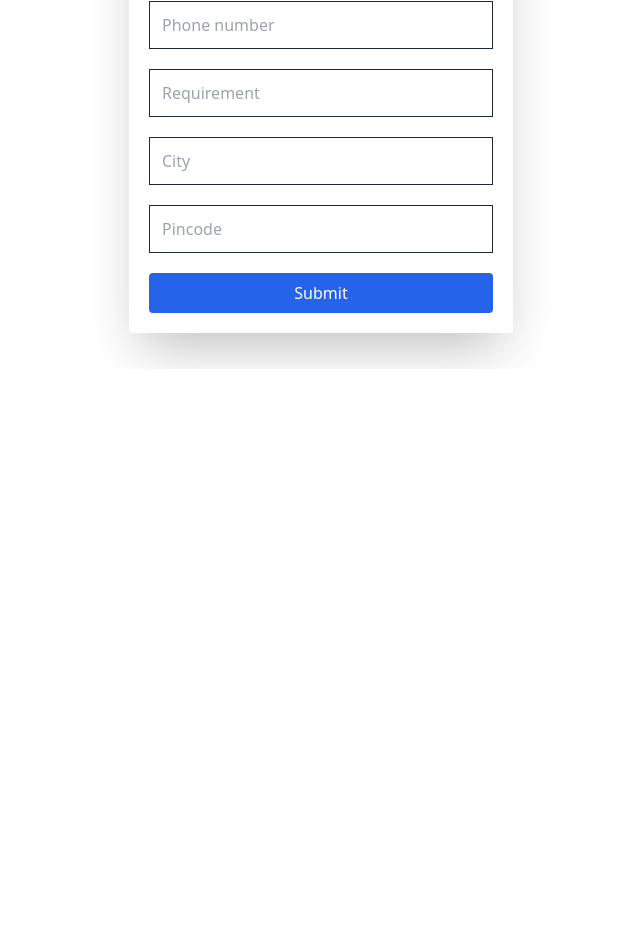
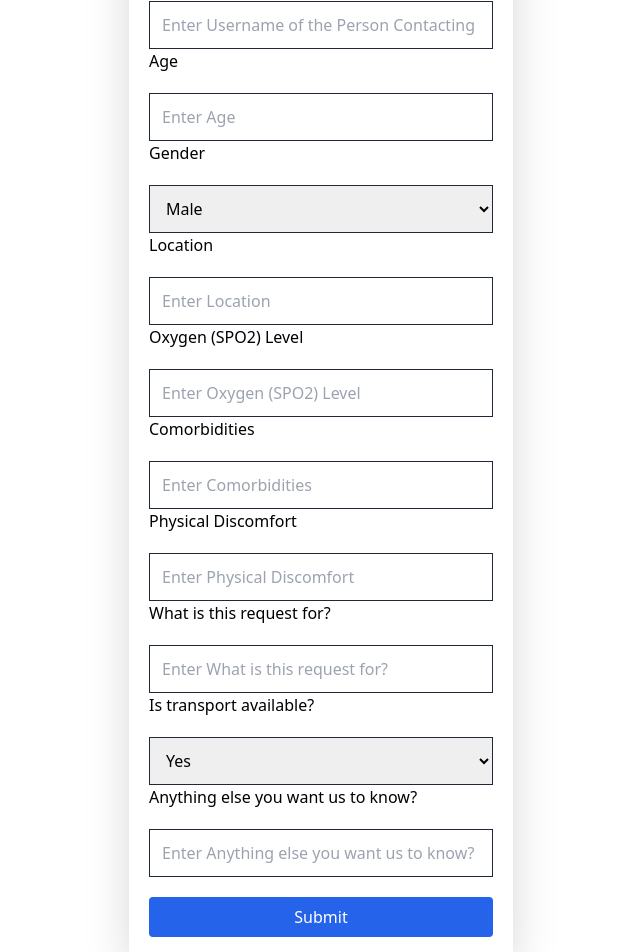
Before and after one commit to shvam0000/Covid-Resources-Frontend, a React (Create React App) app: page /add-request in a window 1280 px wide. Shown: the part 431-1383 px from the top of the page, without its empty margins (319-959 px from the left). Before the commit the page ends 800 px from the top, so only its background shows below. Built offline with nearby package versions, Linux system fonts and the light colour scheme.

Commit message:
✨ added more entries in request form

```diff
--- a/package.json
+++ b/package.json
@@ -8,6 +8,10 @@
     "@testing-library/react": "^11.1.0",
     "@testing-library/user-event": "^12.1.10",
     "autoprefixer": "^10.2.5",
+    "body-parser": "^1.19.0",
+    "express": "^4.17.1",
+    "mongodb": "^3.6.6",
+    "path": "^0.12.7",
     "postcss": "^8.2.15",
     "postcss-cli": "^8.3.1",
     "react": "^17.0.2",
@@ -16,6 +20,7 @@
     "react-router-dom": "^5.2.0",
     "react-scripts": "4.0.3",
     "tailwindcss": "^2.1.2",
+    "util": "^0.11.1",
     "web-vitals": "^1.0.1"
   },
   "scripts": {
--- a/src/components/AddRequest.js
+++ b/src/components/AddRequest.js
@@ -1,4 +1,6 @@
 import React from 'react';
+
+import '../assets/main.css'
 
 const AddRequest = () => {
   return (
@@ -8,34 +10,70 @@ const AddRequest = () => {
       </div>
       <div className="bg-white w-96 shadow-2xl rounded p-5">
         <form className="space-y-5 mt-5">
+          <label className="mt-5">Name of the patient</label>
           <input
             type="text"
-            placeholder="Name"
+            placeholder="Enter Name of the Patient"
             className="border border-gray-800 w-full h-12 px-3 focus:outline-none"
           />
+          <label className="mt-10">Username of the Person Contacting us</label>
+
           <input
-            type="email"
-            placeholder="Email"
+            type="text"
+            placeholder="Enter Username of the Person Contacting us"
             className="border border-gray-800 w-full h-12 px-3 focus:outline-none"
           />
+          <label className="mt-5">Age</label>
+          <input
+            type="number"
+            placeholder="Enter Age"
+            className="border border-gray-800 w-full h-12 px-3 focus:outline-none"
+          />
+          <label className="mt-5">Gender</label>
+          <select className="border border-gray-800 w-full h-12 px-3 focus:outline-none">
+            <option value="male">Male</option>
+            <option value="female">Female</option>
+            <option value="others">Others</option>
+          </select>
+          <label className="mt-">Location</label>
           <input
             type="text"
-            placeholder="Phone number"
+            placeholder="Enter Location"
             className="border border-gray-800 w-full h-12 px-3 focus:outline-none"
           />
+          <label className="mt-5">Oxygen (SPO2) Level</label>
           <input
             type="text"
-            placeholder="Requirement"
+            placeholder="Enter Oxygen (SPO2) Level"
             className="border border-gray-800 w-full h-12 px-3 focus:outline-none"
           />
+          <label className="mt-5">Comorbidities</label>
           <input
             type="text"
-            placeholder="City"
+            placeholder="Enter Comorbidities"
             className="border border-gray-800 w-full h-12 px-3 focus:outline-none"
           />
+          <label className="mt-5">Physical Discomfort</label>
           <input
             type="text"
-            placeholder="Pincode"
+            placeholder="Enter Physical Discomfort"
+            className="border border-gray-800 w-full h-12 px-3 focus:outline-none"
+          />
+          <label className="mt-5">What is this request for?</label>
+          <input
+            type="text"
+            placeholder="Enter What is this request for?"
+            className="border border-gray-800 w-full h-12 px-3 focus:outline-none"
+          />
+          <label className="mt-5">Is transport available?</label>
+          <select className="border border-gray-800 w-full h-12 px-3 focus:outline-none">
+            <option value="yes">Yes</option>
+            <option value="no">No</option>
+          </select>
+          <label className="mt-5">Anything else you want us to know?</label>
+          <input
+            type="text"
+            placeholder="Enter Anything else you want us to know?"
             className="border border-gray-800 w-full h-12 px-3 focus:outline-none"
           />
           <button
```
Also changed, not shown: 2 other files (tests, documents, lock files or other folders).
